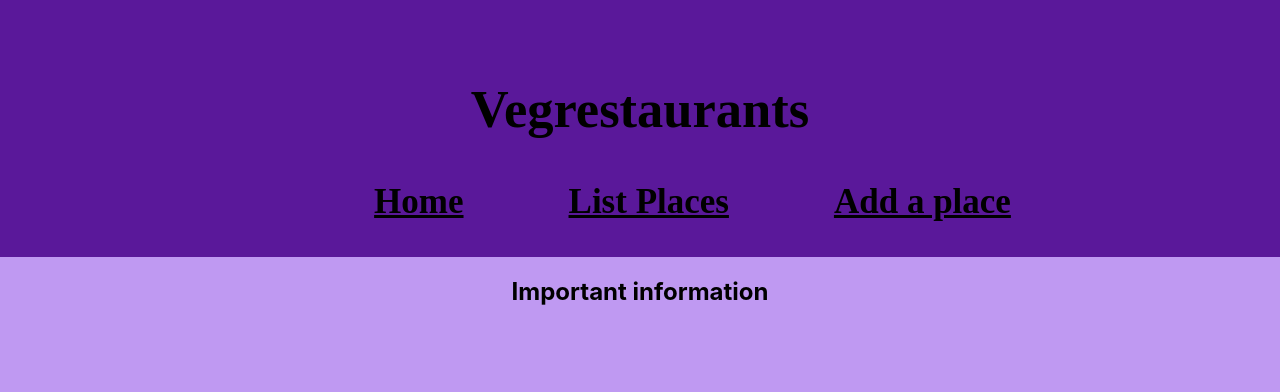
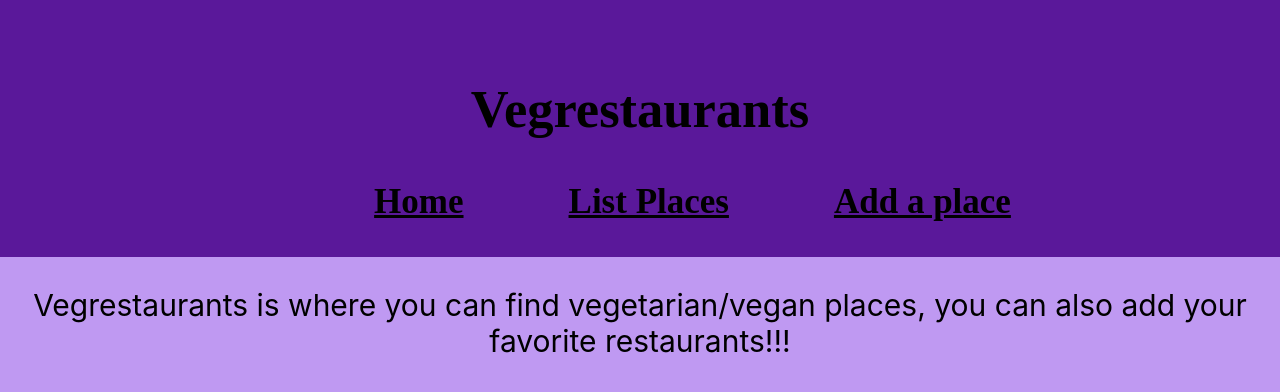
Before and after one commit to SvetLana203/Vegrestaurants, a React (Create React App) app in the folder client/: page / in a window 1280 px wide. Shown: the top 392 px of the page. Built offline with nearby package versions, Linux system fonts and the light colour scheme.

Commit message:
add info

```diff
--- a/client/src/App.css
+++ b/client/src/App.css
@@ -116,3 +116,7 @@ div {
     width:15em;
     height: 3em;
   }
+
+  p {
+    font-size: 30px;
+  }
--- a/client/src/pages/Home.js
+++ b/client/src/pages/Home.js
@@ -3,7 +3,10 @@ import React from 'react'
 function Home() {
   return (
     <div>
-      <h2>Important information</h2>
+      <p>
+        Vegrestaurants is where you can find vegetarian/vegan places, you can
+        also add your favorite restaurants!!!
+      </p>
     </div>
   )
 }
```
